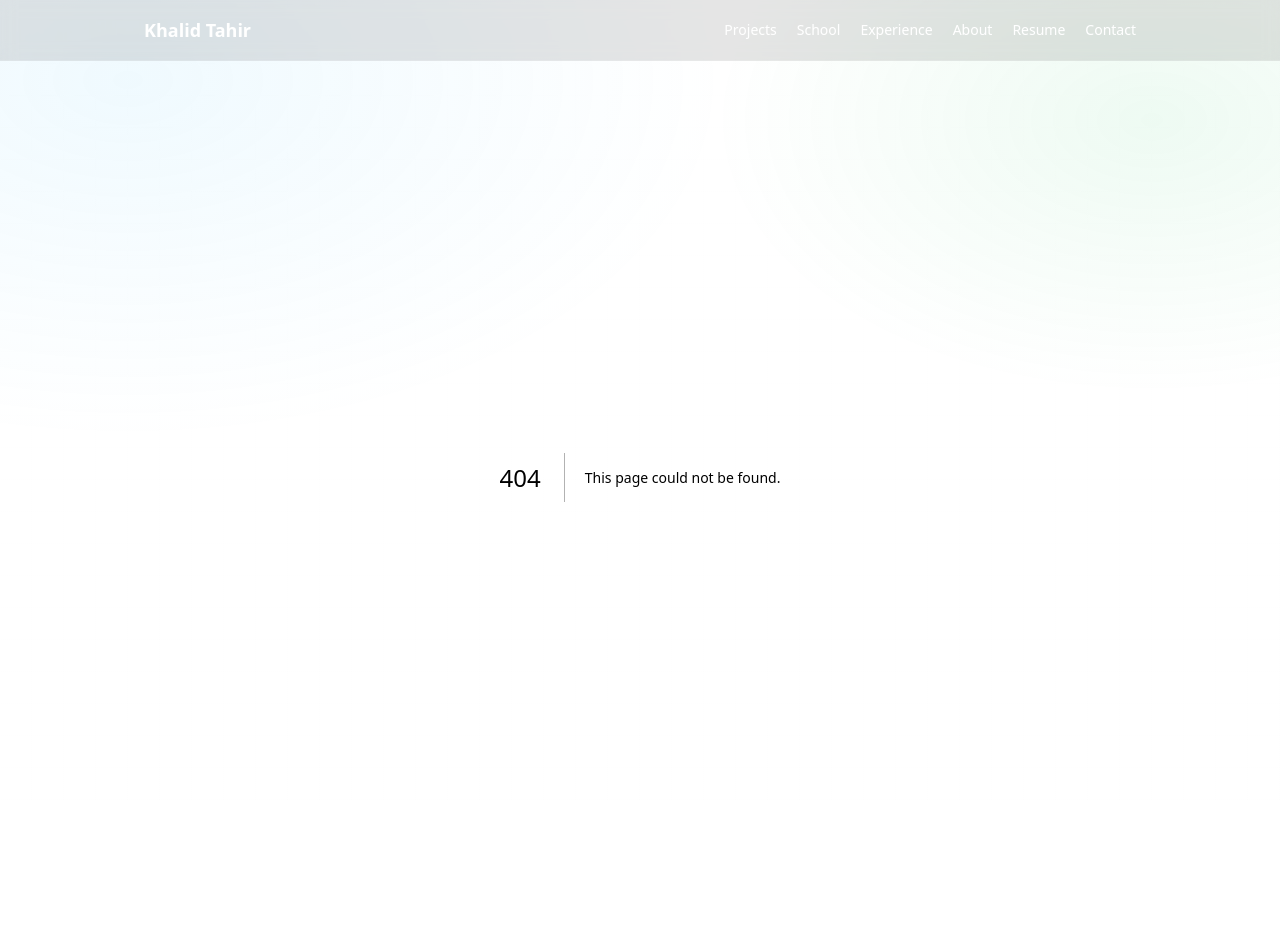
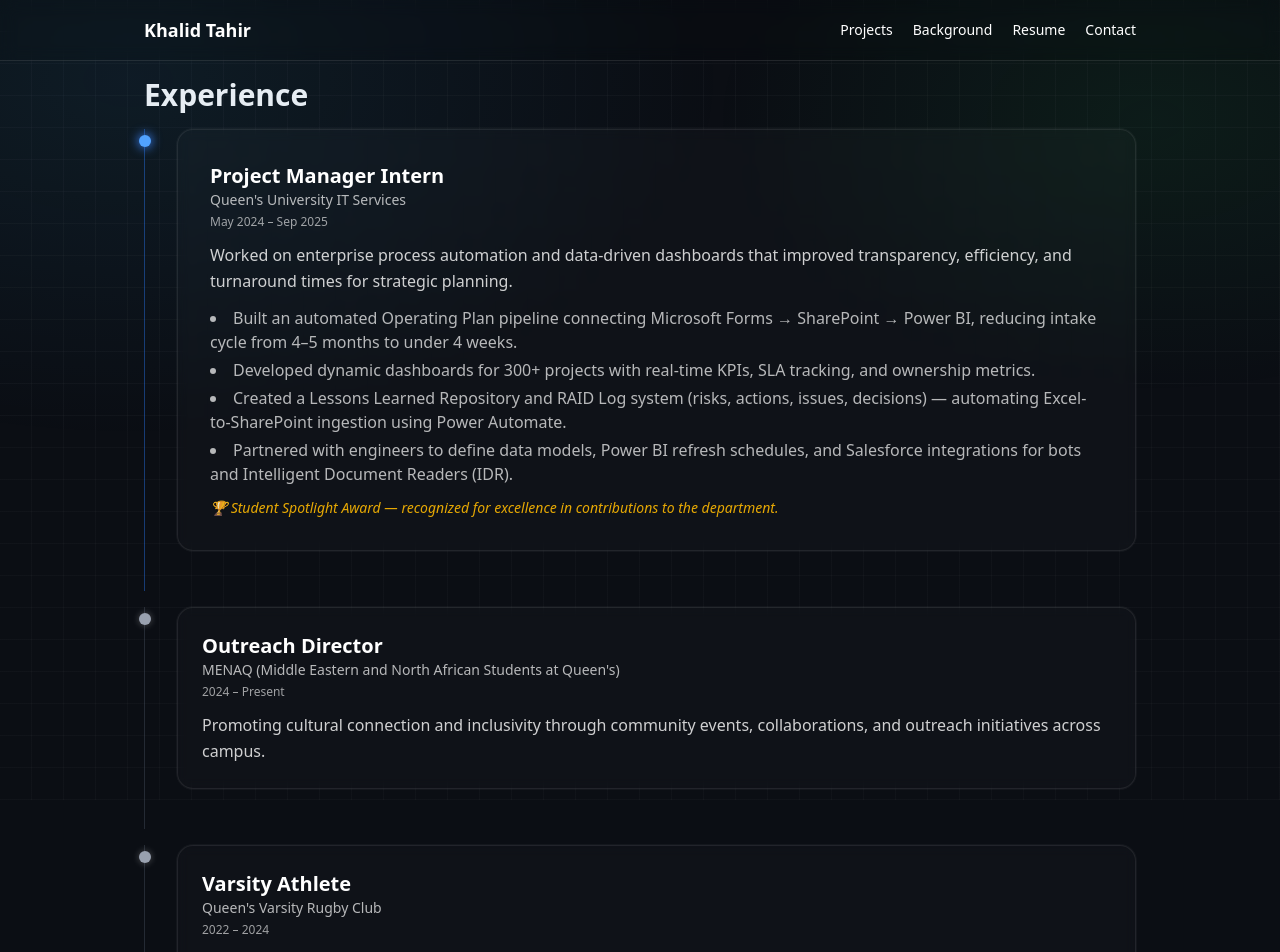
Before and after one commit to khalidtahir/portfolio, a Next.js app: page /background in a window 1280 px wide. Before the commit this address had no page. Shown: the top 952 px of the page. Built offline with nearby package versions, Linux system fonts and the light colour scheme.

Commit message:
Update layout and NavLink for new Background page; fixed route typing and added background section

```diff
--- /dev/null
+++ b/src/app/background/page.tsx
@@ -0,0 +1,115 @@
+// src/app/background/page.tsx
+import Section from "@/components/Section";
+
+function TimelineCard({
+  title,
+  subtitle,
+  date,
+  description,
+  highlights,
+  award,
+  isExperience = false,
+}: {
+  title: string;
+  subtitle: string;
+  date: string;
+  description?: string;
+  highlights?: string[];
+  award?: string;
+  isExperience?: boolean;
+}) {
+  return (
+    <div
+      className={`relative pl-8 border-l ${
+        isExperience ? "border-blue-500/40" : "border-gray-600/40"
+      } pb-10`}
+    >
+      <span
+        className={`absolute left-[-6px] top-1.5 h-3 w-3 rounded-full ${
+          isExperience
+            ? "bg-blue-400 shadow-[0_0_10px_2px_rgba(59,130,246,0.7)]"
+            : "bg-gray-400 shadow-[0_0_6px_1px_rgba(255,255,255,0.2)]"
+        }`}
+      ></span>
+
+      <div
+        className={`card transition-all ${
+          isExperience
+            ? "p-8 hover:shadow-[0_0_25px_-5px_rgba(59,130,246,0.5)]"
+            : "p-6 hover:shadow-[0_0_20px_-5px_rgba(255,255,255,0.2)]"
+        }`}
+      >
+        <h3 className="text-xl font-semibold text-white">{title}</h3>
+        <p className="text-white/70 text-sm">{subtitle}</p>
+        <p className="text-xs text-white/60 mt-1">{date}</p>
+
+        {description && (
+          <p className="text-white/80 mt-3 leading-relaxed">{description}</p>
+        )}
+
+        {highlights && (
+          <ul className="list-disc list-inside text-white/70 mt-3 space-y-1">
+            {highlights.map((h, i) => (
+              <li key={i}>{h}</li>
+            ))}
+          </ul>
+        )}
+
+        {award && (
+          <p className="text-amber-400/90 italic text-sm mt-3">{award}</p>
+        )}
+      </div>
+    </div>
+  );
+}
+
+export default function BackgroundPage() {
+  return (
+    <div className="space-y-12">
+      {/* Experience */}
+      <Section title="Experience">
+        <TimelineCard
+          title="Project Manager Intern"
+          subtitle="Queen's University IT Services"
+          date="May 2024 – Sep 2025"
+          description="Worked on enterprise process automation and data-driven dashboards that improved transparency, efficiency, and turnaround times for strategic planning."
+          highlights={[
+            "Built an automated Operating Plan pipeline connecting Microsoft Forms → SharePoint → Power BI, reducing intake cycle from 4–5 months to under 4 weeks.",
+            "Developed dynamic dashboards for 300+ projects with real-time KPIs, SLA tracking, and ownership metrics.",
+            "Created a Lessons Learned Repository and RAID Log system (risks, actions, issues, decisions) — automating Excel-to-SharePoint ingestion using Power Automate.",
+            "Partnered with engineers to define data models, Power BI refresh schedules, and Salesforce integrations for bots and Intelligent Document Readers (IDR).",
+          ]}
+          award="🏆 Student Spotlight Award — recognized for excellence in contributions to the department."
+          isExperience
+        />
+
+        <TimelineCard
+          title="Outreach Director"
+          subtitle="MENAQ (Middle Eastern and North African Students at Queen's)"
+          date="2024 – Present"
+          description="Promoting cultural connection and inclusivity through community events, collaborations, and outreach initiatives across campus."
+        />
+
+        <TimelineCard
+          title="Varsity Athlete"
+          subtitle="Queen's Varsity Rugby Club"
+          date="2022 – 2024"
+          description="Represented Queen’s in intercollegiate competition; developed leadership, teamwork, and discipline through two active seasons."
+        />
+      </Section>
+
+      {/* Education */}
+      <Section title="Education">
+        <TimelineCard
+          title="Queen's University"
+          subtitle="Bachelor of Applied Science (BASc), Computer Engineering"
+          date="Sep 2021 – May 2026"
+          description="Focused on backend systems, applied AI/ML, and data infrastructure."
+          highlights={[
+            "Relevant coursework: Machine Learning (ELEC 425), Artificial Intelligence (ELEC 471), Data Structures & Algorithms (CISC 223), Software Requirements, and Distributed Systems.",
+          ]}
+        />
+      </Section>
+    </div>
+  );
+}
--- a/src/app/layout.tsx
+++ b/src/app/layout.tsx
@@ -22,13 +22,11 @@ export default function RootLayout({
           <nav className="mx-auto flex max-w-5xl items-center justify-between p-4">
             <Link href="/" className="font-bold text-lg">Khalid Tahir</Link>
             <div className="flex gap-5 text-sm">
-              <NavLink href="/projects">Projects</NavLink>
-              <NavLink href="/school">School</NavLink>
-              <NavLink href="/experience">Experience</NavLink>
-              <NavLink href="/about">About</NavLink>
-              <NavLink href="/resume">Resume</NavLink>
-              <NavLink href="/contact">Contact</NavLink>
-            </div>
+            <NavLink href="/projects">Projects</NavLink>
+            <NavLink href="/background">Background</NavLink>
+            <NavLink href="/resume">Resume</NavLink>
+            <NavLink href="/contact">Contact</NavLink>
+          </div>
           </nav>
         </header>
 
--- a/src/components/NavLink.tsx
+++ b/src/components/NavLink.tsx
@@ -3,11 +3,9 @@
 
 import Link from "next/link";
 import type { ReactNode } from "react";
-import type { Route } from "next"; // ✅ Next.js typed routes
 
 type NavLinkProps = {
-  // Internal app routes only (e.g. "/projects", "/school")
-  href: Route;
+  href: string; // still allow plain strings for flexibility
   children: ReactNode;
   className?: string;
 };
@@ -15,7 +13,7 @@ type NavLinkProps = {
 export default function NavLink({ href, children, className = "" }: NavLinkProps) {
   return (
     <Link
-      href={href} // ✅ no casts, no any
+      href={href as any} // ✅ cast to any to bypass strict Next.js route typing
       className={`hover:underline underline-offset-4 decoration-white/30 transition-colors ${className}`}
     >
       {children}
```
